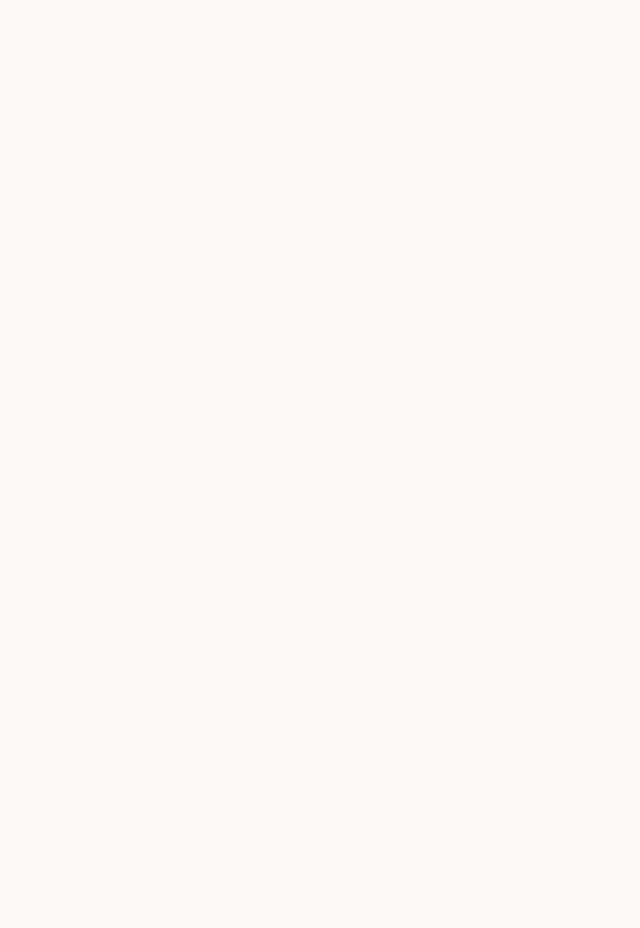
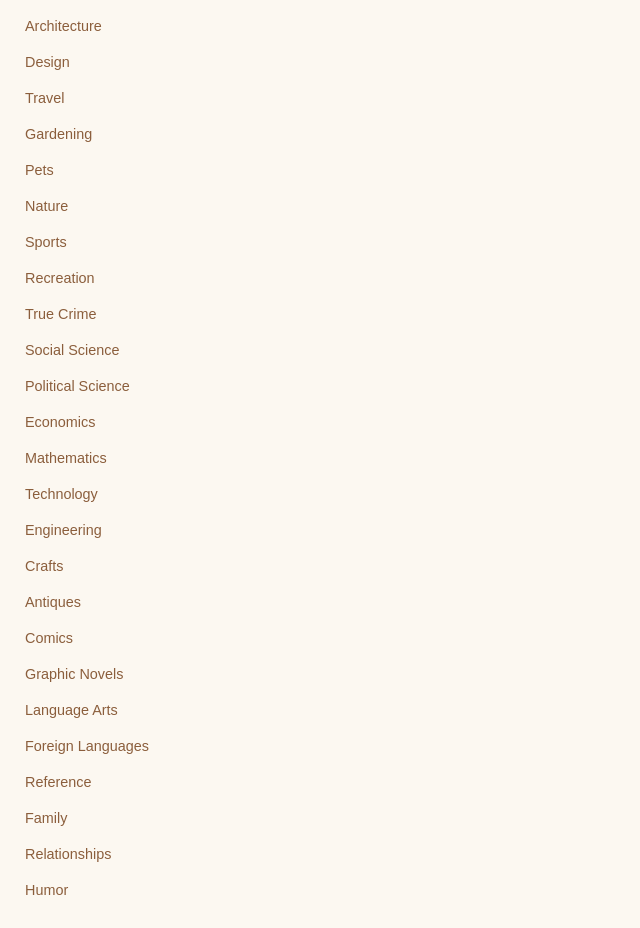
Before and after one commit to da7th/freebooks, a React (Create React App) app: page / in a window 1280 px wide. Shown: the part 1205-2133 px from the top of the page, without its empty margins (0-640 px from the left). Before the commit the page ends 873 px from the top, so only its background shows below. Built offline with nearby package versions, Linux system fonts and the light colour scheme; no server answers.

Commit message:
feat: adds more categories on sidebar

```diff
--- a/src/components/Sidebar/Sidebar.js
+++ b/src/components/Sidebar/Sidebar.js
@@ -3,11 +3,18 @@ import "./Sidebar.css";
 
 function Sidebar({onSelectGenre, activeGenre}) {
 
-  const categories = [
-    'Fiction', 'Fantasy', 'Romance', 'Thriller', 'Mystery', 'Horror',
-    'Biography', 'History', 'Science', 'Philosophy', 'Religion', 'Art',
-    'Psychology', 'Cooking', 'Juvenile', 'Computers', 'Business'
-  ];
+const categories = [
+  'Fiction', 'Fantasy', 'Romance', 'Thriller', 'Mystery', 'Horror',
+  'Biography', 'History', 'Science', 'Philosophy', 'Religion', 'Art',
+  'Psychology', 'Cooking', 'Juvenile', 'Computers', 'Business',
+  'Poetry', 'Drama', 'Education', 'Self-Help', 'Health', 'Fitness',
+  'Medical', 'Law', 'Music', 'Photography', 'Architecture', 'Design',
+  'Travel', 'Gardening', 'Pets', 'Nature', 'Sports', 'Recreation',
+  'True Crime', 'Social Science', 'Political Science', 'Economics',
+  'Mathematics', 'Technology', 'Engineering', 'Crafts', 'Antiques',
+  'Comics', 'Graphic Novels', 'Language Arts', 'Foreign Languages',
+  'Reference', 'Family', 'Relationships', 'Humor'
+];
 
   return (
     <div className="sidebar-div">
```
